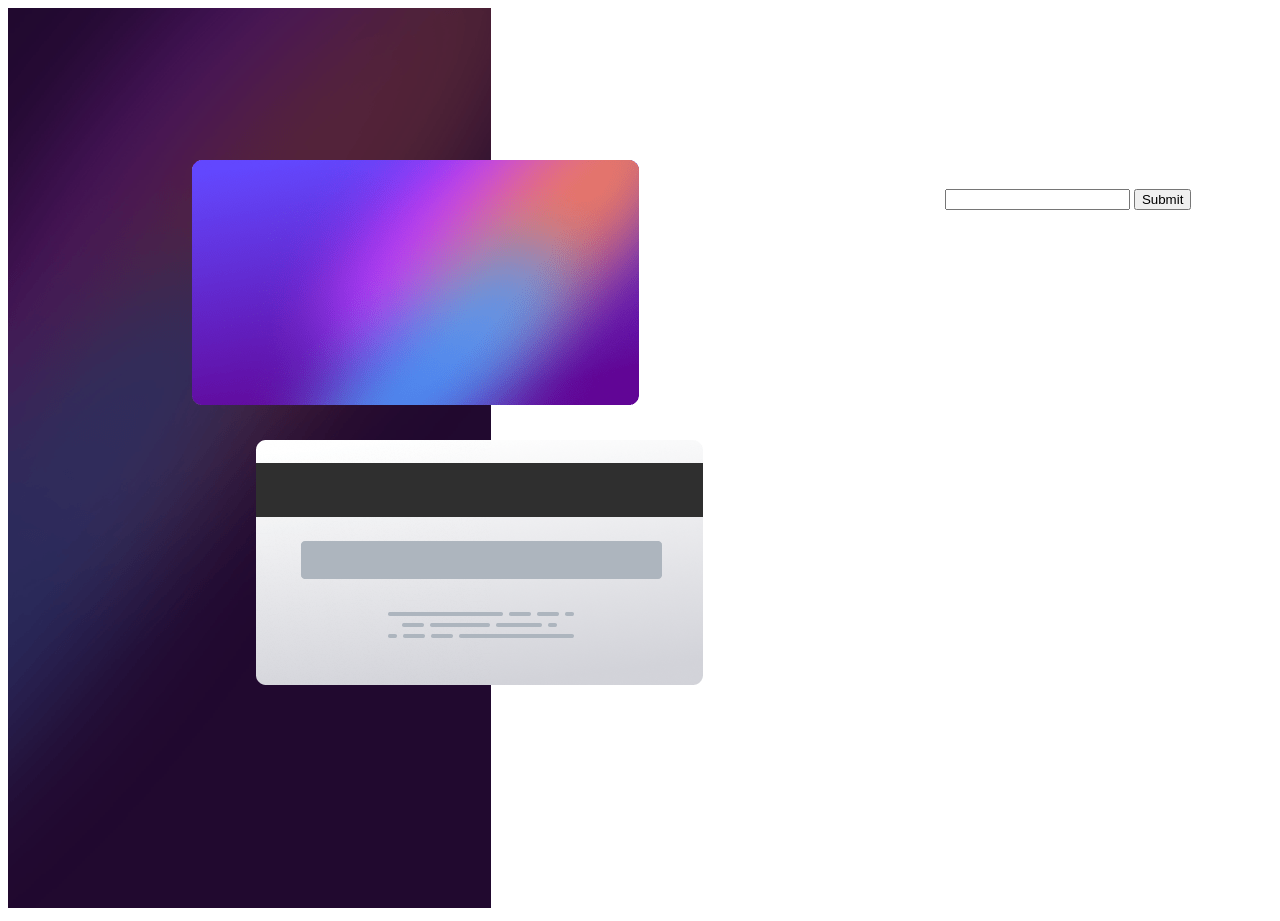
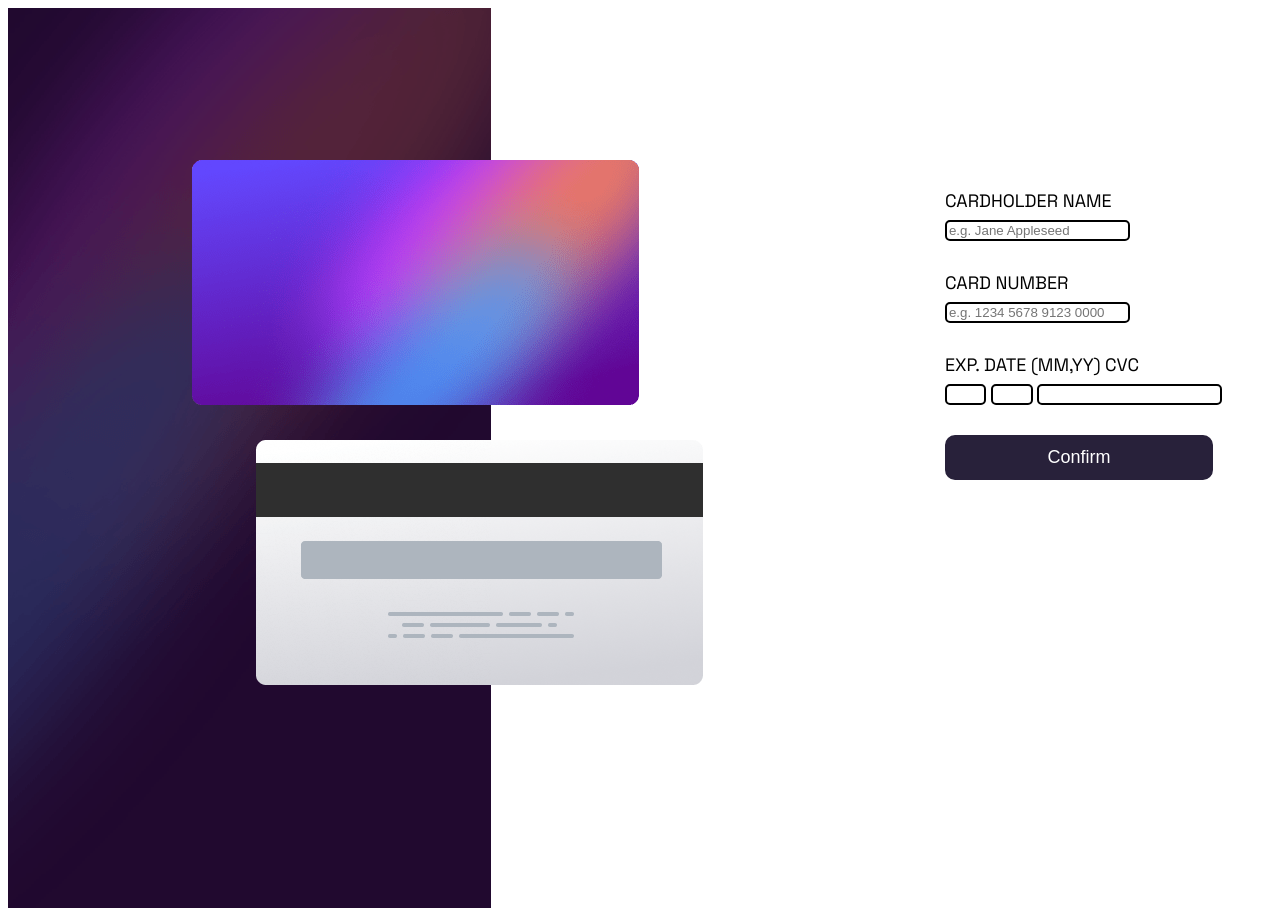
Before and after one commit to AESLan/cartao_interativo, a plain HTML site: page index.html in a window 1280 px wide. Drawn offline with Linux system fonts and the light colour scheme.

Commit message:
Adicionando estilos

```diff
--- a/index.html
+++ b/index.html
@@ -1,32 +1,56 @@
 <!DOCTYPE html>
 <html lang="pt-br">
-<head>
-    <meta charset="UTF-8">
-    <meta http-equiv="X-UA-Compatible" content="IE=edge">
-    <meta name="viewport" content="width=device-width, initial-scale=1.0">
+  <head>
+    <meta charset="UTF-8" />
+    <meta http-equiv="X-UA-Compatible" content="IE=edge" />
+    <meta name="viewport" content="width=device-width, initial-scale=1.0" />
     <title>Cartão Interativo</title>
-    <link rel="stylesheet" href="style/main.css">
+    <link rel="stylesheet" href="style/main.css" />
+    <link rel="preconnect" href="https://fonts.googleapis.com" />
+    <link rel="preconnect" href="https://fonts.gstatic.com" crossorigin />
+    <link
+      href="https://fonts.googleapis.com/css2?family=Space+Grotesk:wght@400;500;600;700&display=swap"
+      rel="stylesheet"
+    />
     <script type="text/javascript" src="script/script.js"></script>
+  </head>
+  <body>
+    <div class="container">
+      <form id="form" class="form">
+        <div class="form-control">
+          <label for="username">CARDHOLDER NAME</label><br />
+          <input type="text" id="username" placeholder="e.g. Jane Appleseed" />
+        </div>
 
-</head>
-<body>
+        <div class="form-control">
+          <label for="number">CARD NUMBER</label><br />
+          <input
+            type="text"
+            id="number"
+            placeholder="e.g. 1234 5678 9123 0000"
+          />
+        </div>
 
-    <img src="imagens/bg-main-desktop.png" alt="imagem azul de fundo">
+        <div class="form-control">
+          <label for="day">EXP. DATE (MM,YY)</label>
+          <label for="cvc">CVC</label><br />
+          <input type="text" id="day" />
+          <input type="text" id="day" />
+          <input type="text" id="cvc" />
+        </div>
+
+        <button class="" type="submit">Confirm</button>
+      </form>
+    </div>
+    <img src="imagens/bg-main-desktop.png" alt="imagem azul de fundo" />
 
     <div class="cartaofrente">
-        <img src="imagens/bg-card-front.png">
-        <h3 class="textonocartao" id="digito"></h3>
+      <img src="imagens/bg-card-front.png" />
+      <h3 class="textonocartao" id="digito"></h3>
     </div>
 
     <div class="cartaoverso">
-        <img src="imagens/bg-card-back.png" alt="verso do cartão">
+      <img src="imagens/bg-card-back.png" alt="verso do cartão" />
     </div>
-
-    <div class="formulario">
-            <input type="text" name="valor" id="valor">
-            <input type="submit" name="" onclick="chamar()">
-
-    </div>
-
-</body>
+  </body>
 </html>
--- a/script/script.js
+++ b/script/script.js
@@ -1,5 +1,5 @@
 var captar = "";
-    function chamar(){
+    function chamar(1){
     captar = document.getElementById('valor').value;
     document.getElementById('digito').innerHTML = captar;
 }
--- a/style/main.css
+++ b/style/main.css
@@ -1,32 +1,66 @@
-body{
+body {
   background-color: rgb(255, 255, 255);
+  font-size: 18px;
+  font-family: "Space Grotesk";
 }
 
-.cartaofrente{
+.cartaofrente {
   position: absolute;
   top: 20%;
   left: 15%;
-
 }
 
-.cartaoverso{
+.cartaoverso {
   position: absolute;
   top: 55%;
   left: 20%;
 }
 
-.formulario{
+.container {
   position: absolute;
   left: 25cm;
   top: 5cm;
+  box-sizing: border-box;
 }
 
-.textonocartao{
+.textonocartao {
   position: absolute;
   left: 10%;
   top: 50%;
   width: 20%;
   color: rgb(255, 255, 255);
-    font-size: 28px;
-    font-family:sans-serif
 }
+
+input {
+  border-radius: 5px;
+  overflow: hidden;
+}
+
+input#day {
+  width: 10%;
+}
+
+.form-control {
+  margin-bottom: 10px;
+  padding-bottom: 20px;
+  position: relative;
+}
+
+.form-control label {
+  display: inline-block;
+  margin-bottom: 5px;
+}
+
+.form-control input {
+  border: 2px solid;
+}
+
+.form button {
+  background-color: rgb(40, 33, 58);
+  border: 2px solid rgb(40, 33, 58);
+  color: rgb(255, 255, 255);
+  border-radius: 10px;
+  font-size: 18px;
+  width: 80%;
+  padding: 10px;
+}
```
Lines whose indentation alone changed are shown as unchanged.
